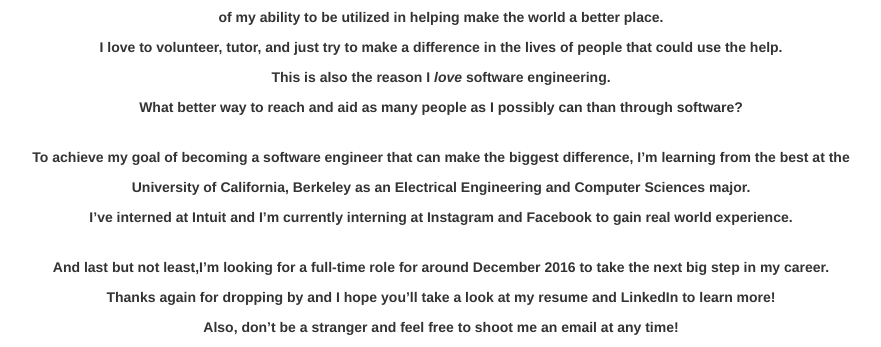
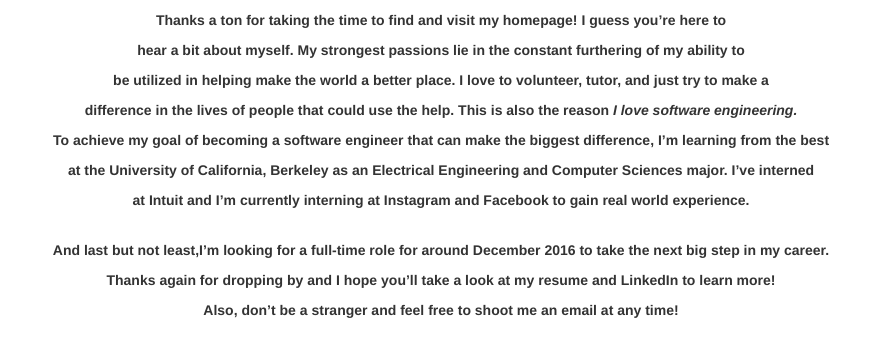
Before and after one commit to dboedijono/dboedijono.github.io, a plain HTML site: page index.html in a window 1280 px wide. Shown: the part 601-948 px from the top of the page, without its empty margins (199-1080 px from the left). Drawn offline with nearby package versions, Linux system fonts and the light colour scheme; a web font is replaced by a local one.

Commit message:
edited about me

```diff
--- a/index.html
+++ b/index.html
@@ -25,18 +25,15 @@
 	    				<div>
 	    					<div class="name">Davina Boedijono</div>
 	    					<div class="tiny_description">
-	    						<br><br
+	    						<br><br>
 	    						<h2><b></b>You are awesome!<b/></h2><br>
-	    						<p>Thanks a ton for taking the time to find and visit my homepage!</p>
-	    						<p>I guess you’re here to hear a bit about myself. My strongest passions lie in the constant furthering</p>
-	    						<p>of my ability to be utilized in helping make the world a better place. </p>
-	    						<p>I love to volunteer, tutor, and just try to make a difference in the lives of people that could use the help.</p>
-	    						<p>This is also the reason I <i>love</i> software engineering.</p>
-	    						<p>What better way to reach and aid as many people as I possibly can than through software?</p>
-	    						<br>
-	    						<p>To achieve my goal of becoming a software engineer that can make the biggest difference, I’m learning from the best at the</p>
-	    						<p>University of California, Berkeley as an Electrical Engineering and Computer Sciences major.</p>
-	    						<p>I’ve interned at Intuit and I’m currently interning at Instagram and Facebook to gain real world experience.</p>
+	    						<p>Thanks a ton for taking the time to find and visit my homepage! I guess you’re here to</p>
+	    						<p>hear a bit about myself. My strongest passions lie in the constant furthering of my ability to</p>
+	    						<p>be utilized in helping make the world a better place. I love to volunteer, tutor, and just try to make a</p>
+	    						<p>difference in the lives of people that could use the help. This is also the reason <b><i>I love software engineering.</i></b></p>
+	    						<p>To achieve my goal of becoming a software engineer that can make the biggest difference, I’m learning from the best</p>
+	    						<p>at the University of California, Berkeley as an Electrical Engineering and Computer Sciences major. I’ve interned</p>
+	    						<p>at Intuit and I’m currently interning at Instagram and Facebook to gain real world experience.</p>
 	    						<br>
 	    						<p>And last but not least,I’m looking for a full-time role for around December 2016 to take the next big step in my career.</p>
 	    						<p>Thanks again for dropping by and I hope you’ll take a look at my resume and LinkedIn to learn more!</p>
```
